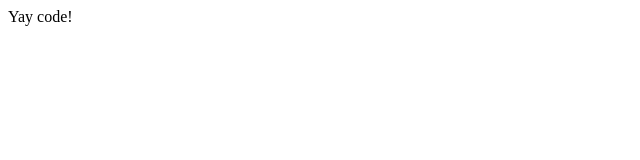
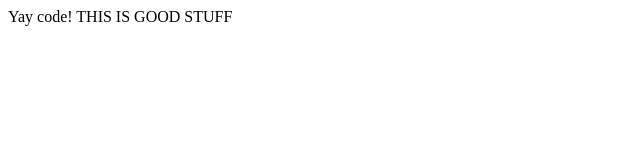
Before and after one commit to linkblade0/conflict-fixer, a plain HTML site: page index.html in a window 1280 px wide. Shown: the whole page, without its empty margins (0-640 px from the left). Drawn offline with Linux system fonts and the light colour scheme.

Commit message:
good stuff

```diff
--- a/index.html
+++ b/index.html
@@ -7,7 +7,7 @@
 	<body>
 		<div>
 			Yay code!
-
+			THIS IS GOOD STUFF
 		</div>
 	</body>
 </html>
```
